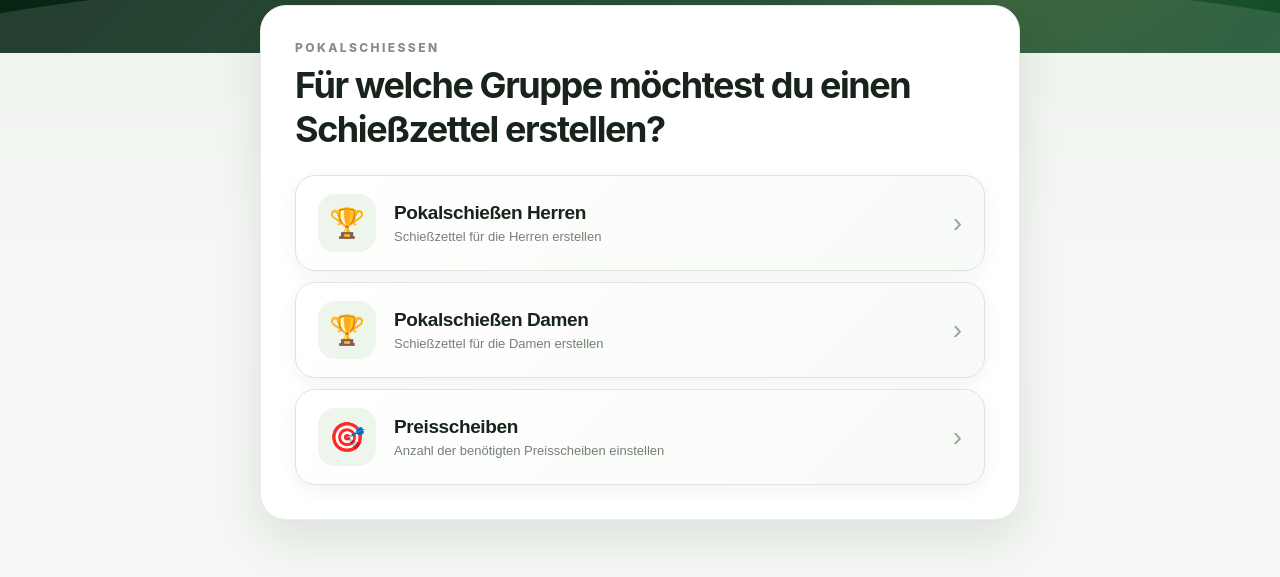
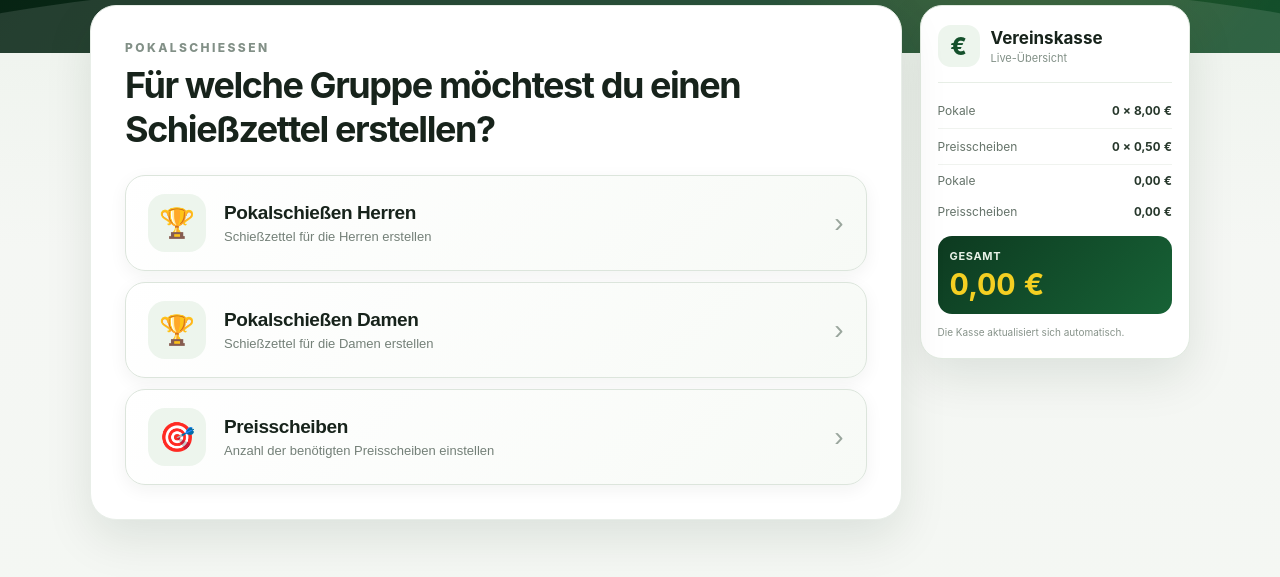
Before and after one commit to Alex021084/Pokal-Schiessen, a plain HTML site: page index.html in a window 1280 px wide. Shown: the part 171-748 px from the top of the page. Drawn offline with Linux system fonts and the light colour scheme.

Commit message:
Add files via upload

```diff
--- a/index.html
+++ b/index.html
@@ -56,6 +56,24 @@ button{min-height:52px;border:0;border-radius:14px;padding:0 20px;font-size:16px
 .quantity-step .quantity-value{display:grid;place-items:center;min-height:58px;border-radius:15px;background:linear-gradient(135deg,#176236,#0b3c20);color:#fff;font-size:23px;font-weight:850;box-shadow:0 7px 16px #14502b24}
 .quantity-done{width:100%;margin-top:21px;background:linear-gradient(135deg,#176236,#0b3c20)}
 @media(max-width:420px){.quantity-dialog{padding:27px 18px 20px;border-radius:22px}.quantity-step{grid-template-columns:54px 1fr 54px;gap:9px}.quantity-step button,.quantity-step .quantity-value{min-height:54px}}
+
+/* Startseite mit seitlicher Vereinskasse */
+.start-layout{width:min(100% - 32px,1100px);margin:-48px auto 48px;position:relative;z-index:2;display:grid;grid-template-columns:minmax(0,3fr) minmax(230px,1fr);gap:18px;align-items:start}
+.choice-main{width:100%;margin:0}
+.cash-card{position:sticky;top:18px;background:#fff;border:1px solid #e1eae0;border-radius:22px;padding:19px 17px;box-shadow:var(--shadow);min-width:0}
+.cash-head{display:flex;align-items:center;gap:11px;padding-bottom:15px;border-bottom:1px solid #e7eee6;margin-bottom:10px}
+.cash-icon{display:grid;place-items:center;width:42px;height:42px;border-radius:13px;background:#edf5ed;color:#14502b;font-size:24px;font-weight:850}
+.cash-head strong{display:block;font-size:17px;color:#17231b}
+.cash-head small{display:block;margin-top:3px;color:#829087;font-size:11px}
+.cash-line{display:flex;justify-content:space-between;gap:8px;align-items:center;padding:10px 0;color:#66746a;font-size:12px;border-bottom:1px solid #f0f3ef}
+.cash-line strong{color:#26372b;font-size:12px;white-space:nowrap;font-variant-numeric:tabular-nums}
+.cash-subtotal{display:flex;justify-content:space-between;gap:8px;padding:8px 0;color:#65736a;font-size:12px}
+.cash-subtotal strong{color:#26372b;font-variant-numeric:tabular-nums}
+.cash-total{display:flex;flex-direction:column;gap:5px;margin-top:9px;padding:13px 12px;border-radius:14px;background:linear-gradient(135deg,#0d3a20,#176236);color:#e8f1e7}
+.cash-total span{font-size:11px;font-weight:700;letter-spacing:.06em;text-transform:uppercase}
+.cash-total strong{font-size:clamp(23px,2.5vw,30px);line-height:1.1;color:#f4cf22;font-variant-numeric:tabular-nums}
+.cash-note{margin:11px 0 0;color:#87938a;font-size:10px;line-height:1.4}
+@media(max-width:720px){.start-layout{width:min(100% - 22px,760px);margin-top:-34px;grid-template-columns:1fr;gap:14px}.cash-card{position:static;display:grid;grid-template-columns:1fr 1fr;column-gap:14px;padding:15px}.cash-head{grid-column:1/-1;padding-bottom:11px;margin-bottom:3px}.cash-line{display:block;padding:8px 0}.cash-line strong{display:block;margin-top:4px}.cash-subtotal{padding:7px 0}.cash-total{grid-column:1/-1;flex-direction:row;align-items:center;justify-content:space-between;margin-top:8px}.cash-total strong{font-size:24px}.cash-note{grid-column:1/-1}}
 </style></head><body>
 <header class="hero">
   <div class="brand">
@@ -69,6 +87,7 @@ button{min-height:52px;border:0;border-radius:14px;padding:0 20px;font-size:16px
   </div>
 </header>
 
+<div class="start-layout" id="startLayout">
 <main id="choiceScreen" class="choice-main">
   <section class="choice-card">
     <p class="choice-kicker">Pokalschießen</p>
@@ -92,6 +111,16 @@ button{min-height:52px;border:0;border-radius:14px;padding:0 20px;font-size:16px
     </div>
   </section>
 </main>
+<aside class="cash-card" aria-label="Vereinskasse">
+  <div class="cash-head"><span class="cash-icon">€</span><div><strong>Vereinskasse</strong><small>Live-Übersicht</small></div></div>
+  <div class="cash-line"><span>Pokale</span><strong id="cashPokalCount">0 × 8,00 €</strong></div>
+  <div class="cash-line"><span>Preisscheiben</span><strong id="cashScheibenCount">0 × 0,50 €</strong></div>
+  <div class="cash-subtotal"><span>Pokale</span><strong id="cashPokalTotal">0,00 €</strong></div>
+  <div class="cash-subtotal"><span>Preisscheiben</span><strong id="cashScheibenTotal">0,00 €</strong></div>
+  <div class="cash-total"><span>Gesamt</span><strong id="cashGrandTotal">0,00 €</strong></div>
+  <p class="cash-note">Die Kasse aktualisiert sich automatisch.</p>
+</aside>
+</div>
 
 <div id="preisscheibenModal" class="quantity-modal hidden" role="dialog" aria-modal="true" aria-labelledby="quantityTitle">
   <section class="quantity-dialog">
@@ -159,6 +188,8 @@ function render(){
     alert('Bitte Verein, beide Schießarten und jeweils die erste Scheibennummer eingeben. Die Telefonnummer ist optional.'); return;
   }
   const n1=[s1,s1+1,s1+2], n2=[s2,s2+1,s2+2];
+  pokalCount++;
+  updateCashRegister();
   const p=positions;
   let o=`<article class="sheet"><img class="template" src="${IMG}" alt="Druckvorlage">`;
   o+=text('verein',p.verein[0],p.verein[1],'value',verein);
@@ -298,7 +329,21 @@ $('chooseHerren').addEventListener('click',()=>selectGroup('Herren'));
 $('chooseDamen').addEventListener('click',()=>selectGroup('Damen'));
 let preisscheibenCount=0;
 const countOutput=$('preisscheibenCount');
-function updatePreisscheibenCount(){countOutput.textContent=String(preisscheibenCount);}
+let pokalCount=0;
+const euro=value=>value.toLocaleString('de-DE',{style:'currency',currency:'EUR'});
+function updateCashRegister(){
+  const pokalTotal=pokalCount*8;
+  const scheibenTotal=preisscheibenCount*0.5;
+  $('cashPokalCount').textContent=pokalCount+' × 8,00 €';
+  $('cashScheibenCount').textContent=preisscheibenCount+' × 0,50 €';
+  $('cashPokalTotal').textContent=euro(pokalTotal);
+  $('cashScheibenTotal').textContent=euro(scheibenTotal);
+  $('cashGrandTotal').textContent=euro(pokalTotal+scheibenTotal);
+}
+function updatePreisscheibenCount(){
+  countOutput.textContent=String(preisscheibenCount);
+  updateCashRegister();
+}
 document.querySelectorAll('[data-quantity]').forEach(button=>{
   button.addEventListener('click',()=>{
     const delta=Number(button.dataset.quantity);
@@ -327,6 +372,7 @@ document.addEventListener('keydown',event=>{
   if(event.key==='Escape'&&!preisscheibenModal.classList.contains('hidden')) closePreisscheibenModal();
 });
 updatePreisscheibenCount();
+updateCashRegister();
 
 $('backToChoice').addEventListener('click',()=>{
   $('formScreen').classList.add('hidden');
```
